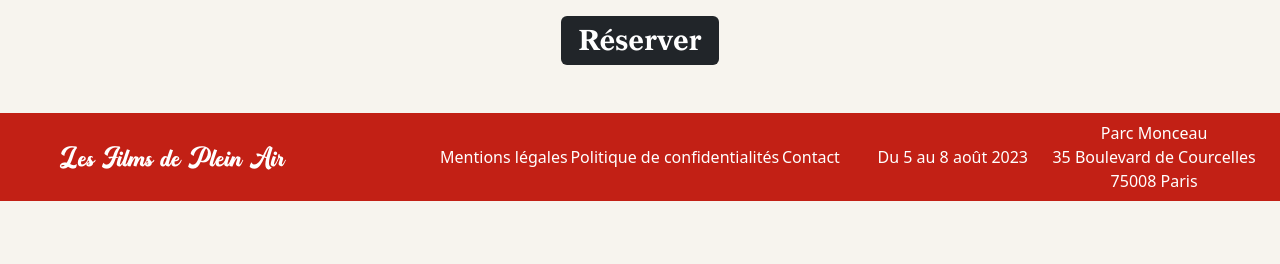
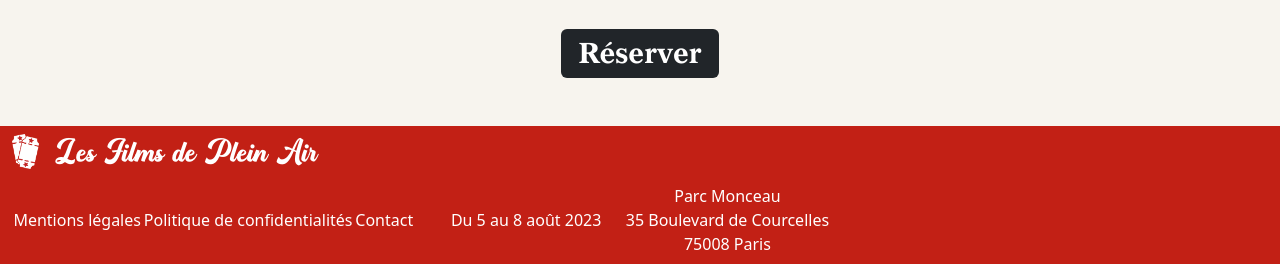
Before and after one commit to arcausin/Films-de-Plein-Air, a PHP site: page /index.php in a window 1280 px wide. Shown: the part 1309-1573 px from the top of the page. Before the commit the page ends 1510 px from the top, so only its background shows below. Run offline with PHP 8.4, Linux system fonts and the light colour scheme.

Commit message:
maj layout homepage and header footer

```diff
--- a/include/footer.php
+++ b/include/footer.php
@@ -1,7 +1,9 @@
 <footer id="footer-content" class="container-fluid bg-c22015">
     <div class="row">
-        <div class="col-12 col-lg-4 align-self-center">
-            <a class="text-decoration-none animate-opacity" href="/"><p class="mt-2 mb-2 hardome text-white fs-4 text-center text-lg-start ms-lg-5">Les Films de Plein Air</p></a>
+    <div class="py-1 d-flex align-items-center">
+            <img class="img-fluid" src="/images/logo-alternative.png" alt="" style="height: 35px;">
+
+            <a class="navbar-brand animate-opacity ms-3" href="/"><p class="hardome text-white fs-3 mb-0">Les Films de Plein Air</p></a>
         </div>
 
         <div class="col-12 col-lg-4 align-self-lg-center">
--- a/include/header.php
+++ b/include/header.php
@@ -1,6 +1,10 @@
 <header id="header-content" class="container-fluid bg-white fixed-top">
     <nav class="navbar navbar-expand-lg">
-        <a class="navbar-brand animate-opacity" href="/"><h1 class="hardome text-c22015 fs-4 ms-lg-5">Les Films de Plein Air</h1></a>
+        <div class="py-1 d-flex align-items-center">
+            <img class="img-fluid" src="/images/logo.png" alt="" style="height: 35px;">
+
+            <a class="navbar-brand animate-opacity ms-3" href="/"><p class="hardome text-c22015 fs-3 mb-0">Les Films de Plein Air</p></a>
+        </div>
 
         <button class="navbar-toggler" type="button" data-bs-toggle="collapse" data-bs-target="#navbarMenu" aria-controls="navbarMenu" aria-expanded="false" aria-label="Toggle navigation">
             <span class="navbar-toggler-icon"></span>
--- a/index.php
+++ b/index.php
@@ -43,7 +43,7 @@
                                     <img class="img-fluid rounded" src="https://st.depositphotos.com/1003368/5028/i/950/depositphotos_50283209-stock-photo-street-in-paris-illustration.jpg" alt="" style="filter: brightness(0.85);">
 
                                     <div class="p-3 position-absolute bottom-0">
-                                        <h3 class="fs-4 dinengschriftstd mb-0">Test d'un article du festival</h3>
+                                        <h3 class="fs-4 imperial-bold mb-0">Test d'un article du festival</h3>
                                     </div>
                                 </div>
                             </a>
@@ -54,7 +54,7 @@
                                     <img class="img-fluid rounded" src="https://st.depositphotos.com/1003368/5028/i/950/depositphotos_50283209-stock-photo-street-in-paris-illustration.jpg" alt="" style="filter: brightness(0.85);">
 
                                     <div class="p-3 position-absolute bottom-0">
-                                        <h3 class="fs-4 dinengschriftstd mb-0">Test d'un article du festival</h3>
+                                        <h3 class="fs-4 imperial-bold mb-0">Test d'un article du festival</h3>
                                     </div>
                                 </div>
                             </a>
--- a/styles.css
+++ b/styles.css
@@ -14,25 +14,17 @@
     src: url('/fonts/imperial/ImperialBTBold.ttf') format('truetype');
 }
 
-@font-face {
-    font-family: 'Dinengschriftstd';
-    src: url('/fonts/dinengschriftstd/DINEngschriftStd.otf') format('opentype');
-}
-
 .hardome {
     font-family: 'Hardome', sans-serif;
 }
 
 .imperial {
     font-family: 'Imperial', sans-serif;
+    line-height: 1.6rem;
 }
 
 .imperial-bold {
     font-family: 'Imperial-bold', sans-serif;
-}
-
-.dinengschriftstd {
-    font-family: 'Dinengschriftstd', sans-serif;
 }
 
 .text-c22015 {
```
Also changed, not shown: fonts/dinengschriftstd/DINEngschriftStd.otf (deleted), images/logo-alternative.png (added), images/logo.png (added).
